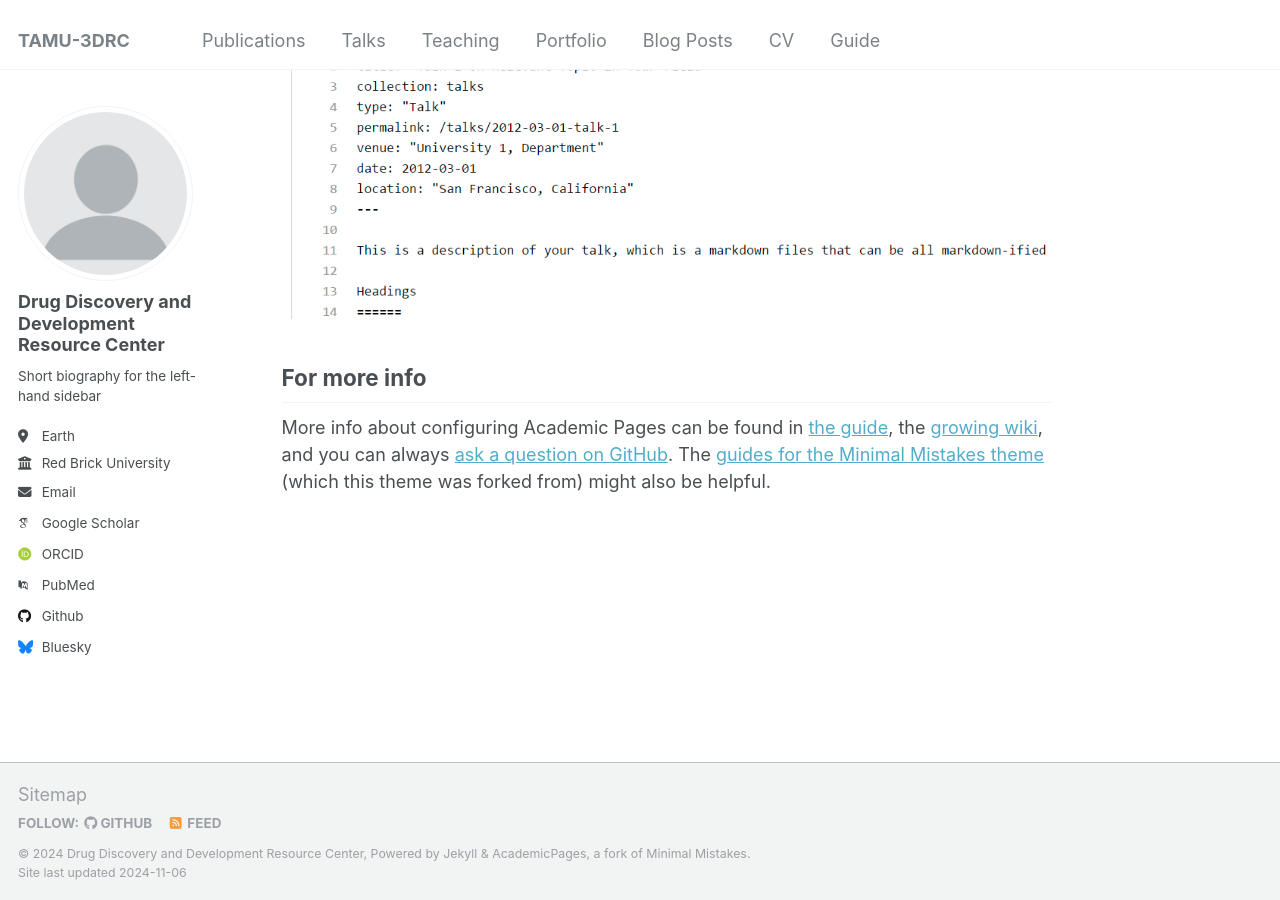
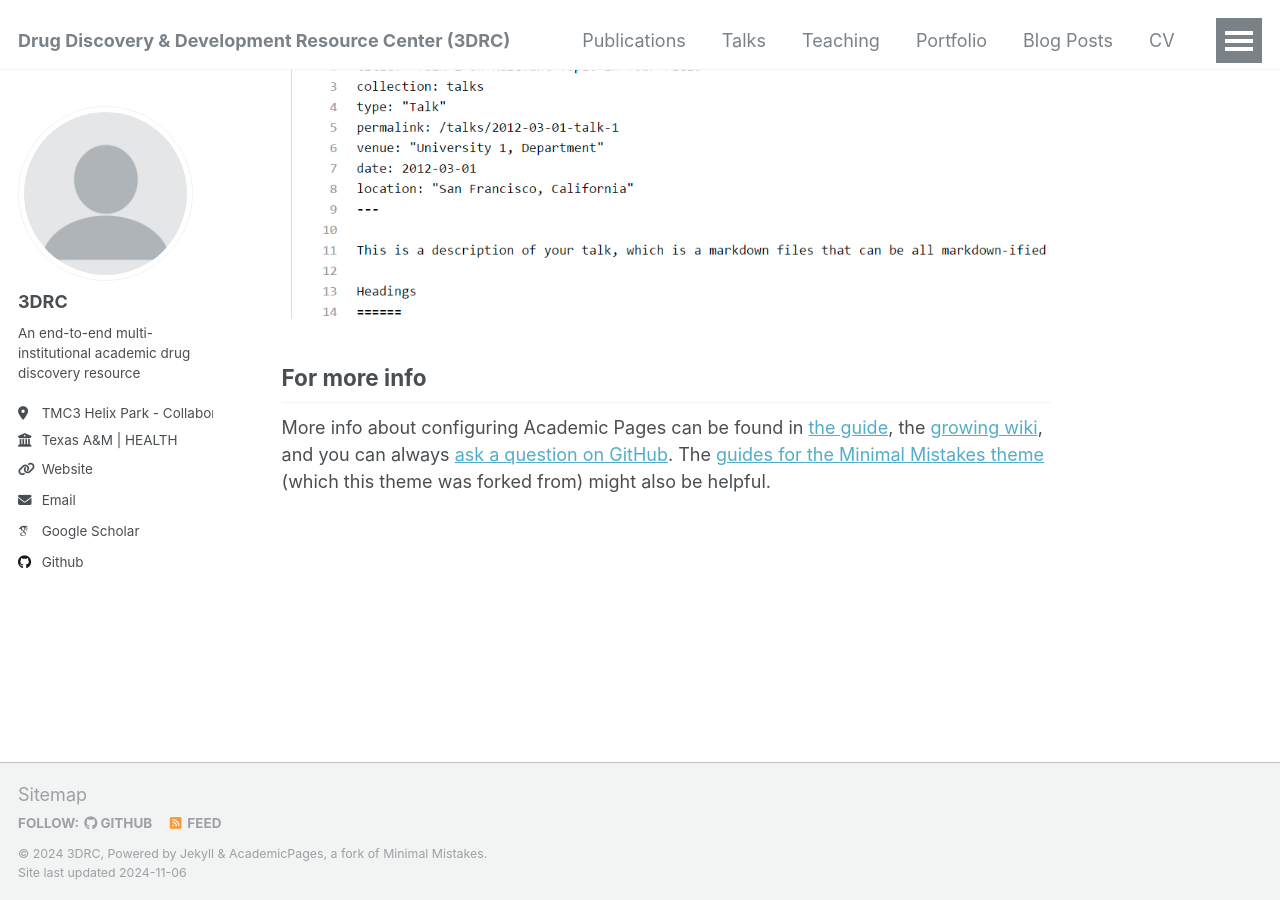
Before and after one commit to TAMU-3DRC/TAMU-3DRC.github.io, a Jekyll site: the page built from _pages/about.md, in a window 1280 px wide and 900 px high, scrolled down 2643 px. Built offline with Jekyll 4.4.1, drawn with Linux system fonts in a browser that asks for light colours; some web fonts are replaced.

Commit message:
Update _config.yml

```diff
--- a/_config.yml
+++ b/_config.yml
@@ -8,9 +8,9 @@
 
 # Basic Site Settings
 locale                   : "en-US"
-title                    : "TAMU-3DRC"
+title                    : "Drug Discovery & Development Resource Center (3DRC)"
 title_separator          : "-"
-name                     : &name "Drug Discovery and Development Resource Center"
+name                     : &name "3DRC"
 description              : &description "We got what you need"
 url                      : https://TAMU-3DRC.github.io # the base hostname & protocol for your site e.g. "https://mmistakes.github.io"
 baseurl                  : "" # the subpath of your site, e.g. "/blog"
@@ -22,21 +22,21 @@ repository               : "academicpages/academicpages.github.io"
 author:
   # Biographic information
   avatar           : "profile.png"
-  name             : "Drug Discovery and Development Resource Center"
+  name             : "3DRC"
   pronouns         : # example: "she/her"
-  bio              : "Short biography for the left-hand sidebar"
-  location         : "Earth"
-  employer         : "Red Brick University"
-  uri              : # URL
+  bio              : "An end-to-end multi-institutional academic drug discovery resource"
+  location         : "TMC3 Helix Park - Collaborative Research Building"
+  employer         : "Texas A&M | HEALTH"
+  uri              : "https://ibt.tamu.edu/cores/high-throughput/index.html"
   email            : "none@example.org"
 
   # Academic websites
   arxiv            : # URL - Update with the correct link to your profile
-  googlescholar    : "https://scholar.google.com/scholar?hl=en&as_sdt=0%2C44&q=RP150578&btnG="
+  googlescholar    : "https://scholar.google.com/scholar?hl=en&as_sdt=0%2C44&q=RP150578%2C+RP200668&btnG="
   impactstory      : # URL
-  orcid            : "http://orcid.org/yourorcidurl"
+  orcid            : #"http://orcid.org/yourorcidurl"
   semantic         : # URL
-  pubmed           : "https://www.ncbi.nlm.nih.gov/pubmed/?term=john+snow"
+  pubmed           : #"https://www.ncbi.nlm.nih.gov/pubmed/?term=john+snow"
   researchgate     : # URL
   scopus           : # URL
 
@@ -44,12 +44,12 @@ author:
   bitbucket        : # Username - Update with your username on the site
   codepen          : # Username
   dribbble         : # Username
-  github           : "academicpages"
+  github           : "https://github.com/TAMU-3DRC"
   kaggle           : # Username
   stackoverflow    : # User number or user number and name (i.e., use "1" or "1/jeff-atwood")
 
   # Social media
-  bluesky          : "bsky.app" # Replace this with you Bluesky username
+  bluesky          : #"bsky.app" # Replace this with you Bluesky username
   facebook         : # Username
   flickr           : # Username
   foursquare       : # Username
```
